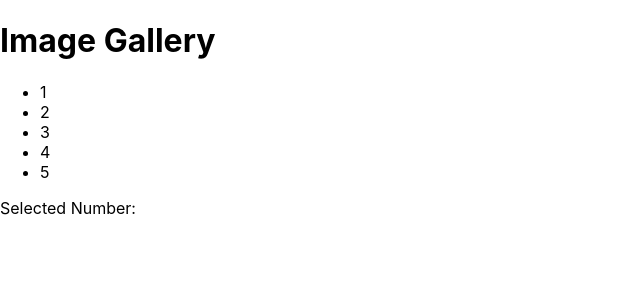
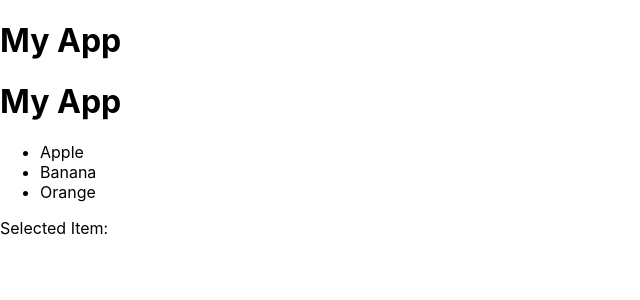
Before and after one commit to salinpaul94/60_DAY_PLAN_FOR_CROSS_PALTFORM_DEVELOPMENT, a React (Create React App) app in the folder cilu_laptop/: page / in a window 1280 px wide. Shown: the top 300 px of the page, without its empty margins (0-640 px from the left). Built offline with nearby package versions, Linux system fonts and the light colour scheme.

Commit message:
day 6 task 16 example 1

```diff
--- a/cilu_laptop/src/App.js
+++ b/cilu_laptop/src/App.js
@@ -1,5 +1,5 @@
 import './App.css';
-import Task15Example2 from './Day6Components/Task15Example2';
+import Task16Example1 from './Day6Components/Task16Example1';
 
 function App() {
   return (
@@ -30,7 +30,8 @@ function App() {
     // <Task14Example1/>
     // <Task14Example2/>
     // <Task15Example1/>
-    <Task15Example2/>
+    // <Task15Example2/>
+    <Task16Example1/>
   );
 }
 
--- /dev/null
+++ b/cilu_laptop/src/Day6Components/Task16Example1.js
@@ -0,0 +1,16 @@
+import React, { Suspense } from 'react';
+
+const LazyComponent = React.lazy(() => import('./Task15Exampl1'));
+
+function Task16Example1() {
+  return (
+    <div>
+      <h1>My App</h1>
+      <Suspense fallback={ <div>Loading...</div> }>
+        <LazyComponent/>
+      </Suspense>
+    </div>
+  );
+}
+
+export default Task16Example1;
```
